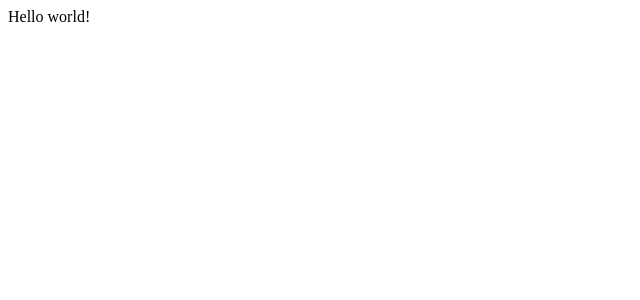
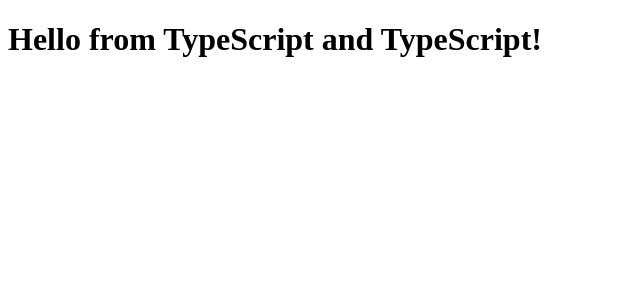
Before and after one commit to AlexanderEkdahl/preact-boilerplate, a Preact app: page / in a window 1280 px wide. Shown: the top 300 px of the page, without its empty margins (0-640 px from the left). Built offline with nearby package versions, Linux system fonts and the light colour scheme; the HTML template or start-up script is replaced by a standard one.

Commit message:
Added example component and fixed typo

```diff
--- /dev/null
+++ b/src/components/Application.tsx
@@ -0,0 +1,16 @@
+import { h, Component } from "preact";
+
+export interface ApplicationProps {
+    compiler: string;
+    framework: string;
+}
+
+export default class Application extends Component<ApplicationProps, {}> {
+    render() {
+        return (
+            <div>
+                <h1>Hello from {this.props.compiler} and {this.props.compiler}!</h1>
+            </div>
+        )
+    }
+}
--- a/src/index.tsx
+++ b/src/index.tsx
@@ -1,3 +1,4 @@
 import { h, render } from "preact";
+import Application from "./components/Application";
 
-render(<span>Hello world!</span>, document.getElementById("app") !);
+render(<Application compiler="TypeScript" framework="React" />, document.getElementById("app") !);
```
Also changed, not shown: 1 other file (tests, documents, lock files or other folders).
